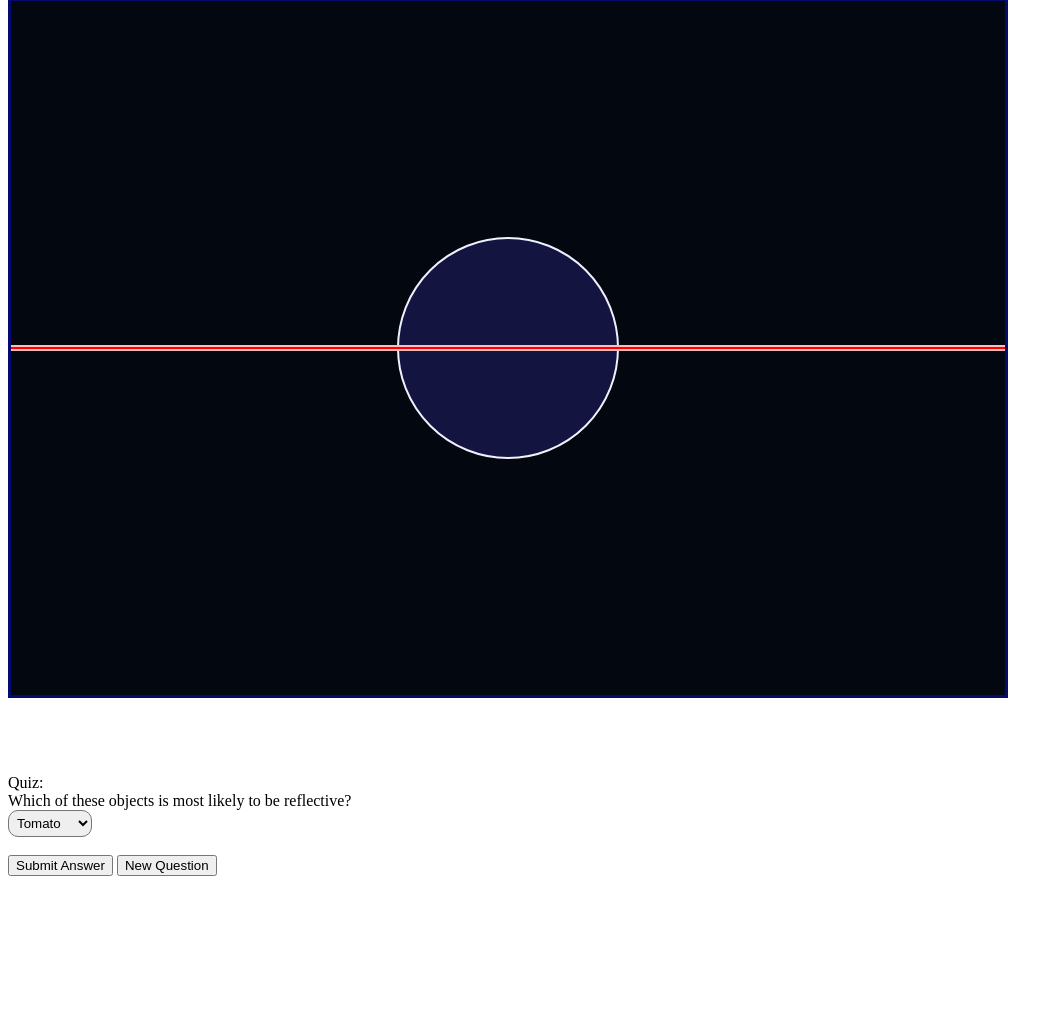
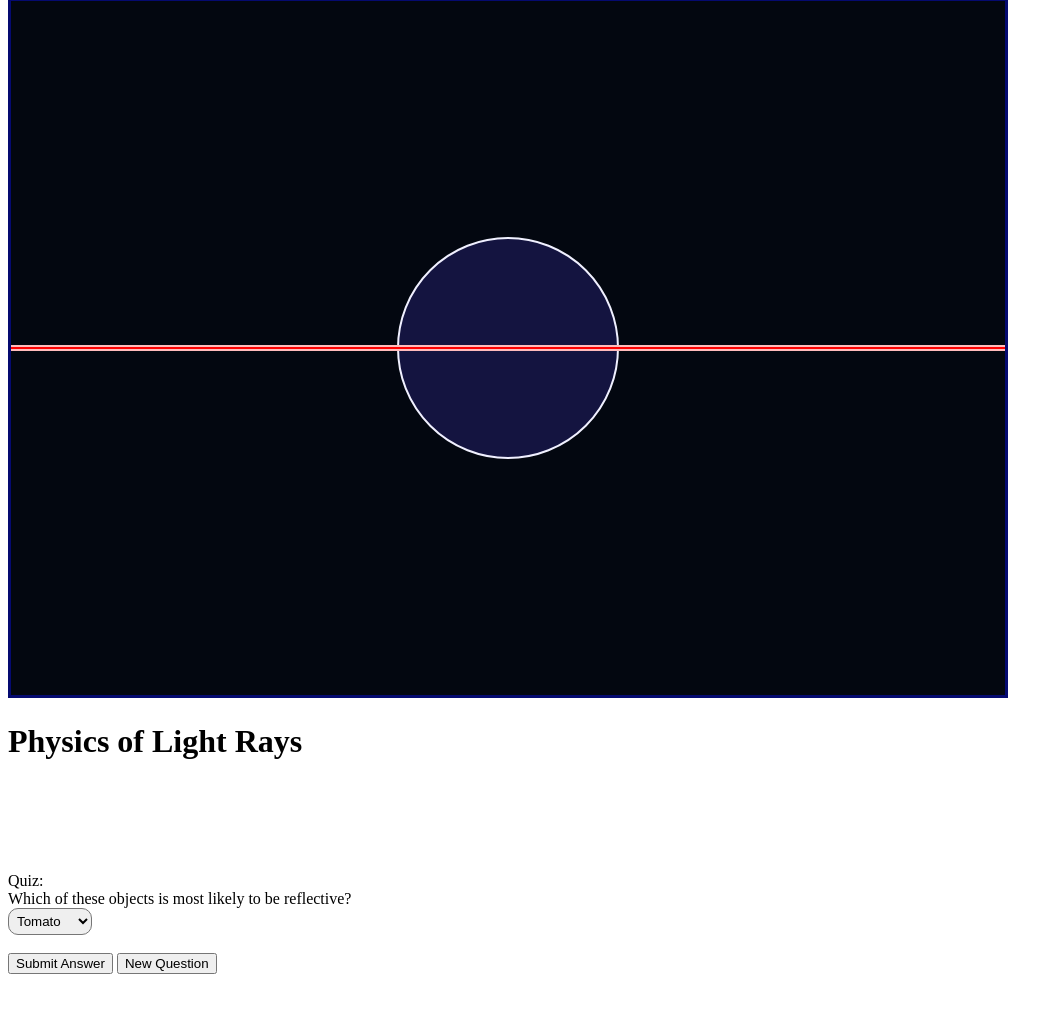
Before and after one commit to minecraftcoder17/Laser-Project---Cubed, a plain HTML site: page index.html in a window 1280 px wide. Shown: the part 151-1164 px from the top of the page, without its empty margins (0-1063 px from the left). Before the commit the page ends 1089 px from the top, so only its background shows below. Drawn offline with Linux system fonts and the light colour scheme.

Commit message:
Finalized quiz

```diff
--- a/index.html
+++ b/index.html
@@ -131,6 +131,7 @@
 
 
     </script>
+    <h1>Physics of Light Rays</h1>
 
 
     <br><br><br><br><br>
@@ -141,7 +142,7 @@
 
     <button id="button" type="submit" name="button" value="enter"/>New Question</button>
 
-    <div id="wasyouranswercorrectyesorno"></div>
+    <div id="wasyouranswercorrectyesornoactuallyitwasnt"></div>
 
     <br><br><br>
 
@@ -149,17 +150,23 @@
         var numberq = 0
         const dropdownquiz = document.getElementById("selectquiz");
         const textquiz = document.getElementById('quiztext');
+        const answerbox = document.getElementById('wasyouranswercorrectyesornoactuallyitwasnt');
         var questions = [
-            ["Which of these objects is most likely to be reflective?", ["Tomato","Mirror","Rock","Textbook"],2],
-            ["Which of these objects is most likely to refract light?", ["Drinking Glass","Metal Spoon","Rock"],2],
-            ["What is 2", ["answer1345","answer3","answer2"],2]
+            ["Which of these objects is most likely to be reflective?", ["Tomato","Mirror","Rock","Textbook"],1],
+            ["Which of these objects is most likely to refract light?", ["Drinking Glass","Metal Spoon","Rock"],0],
+            ["What term is used to describe when light waves bend while traveling through an object?", ["Revision","Reflection","Refraction","Renovation"],2],
+            ["What term is used to describe when light waves bounce off of an object?", ["Revision","Reflection","Refraction","Renovation"],1],
+            ["Which of these objects is not primarily reflective nor refractive?", ["Glass Window","Bathroom Mirror","Wool Hat","Water"],2],
+            ["Fill in the blank : Light bounces off of ________ materials", ["reflective","opaque"],2]
         ];
 
 
         askquestion(numberq)
         document.getElementById('button345').onclick = function() {
             if(dropdownquiz.value == questions[numberq][2]){
-                console.log(dropdownquiz.value)
+                answerbox.textContent = "Correct!"
+            } else {
+                answerbox.textContent = "Incorrect, the correct answer was "+(questions[numberq][1][questions[numberq][2]]).toString()+"."
             }
 
 
@@ -167,7 +174,7 @@
         document.getElementById('button').onclick = function() {
             numberq = (numberq+1)%(questions.length)
             askquestion(numberq)
-            console.log(numberq)
+            answerbox.textContent = ""
         };
 
         function askquestion(i) {
```
